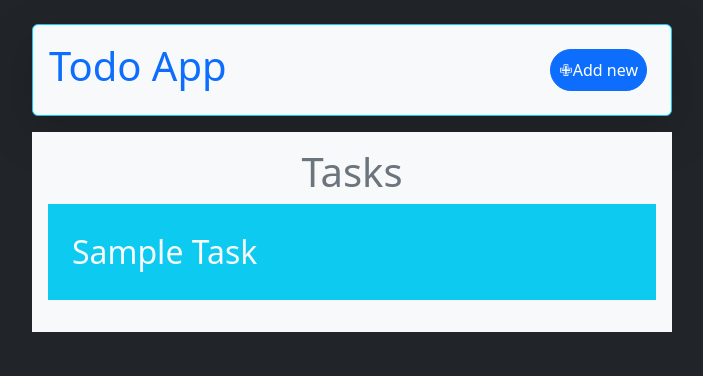
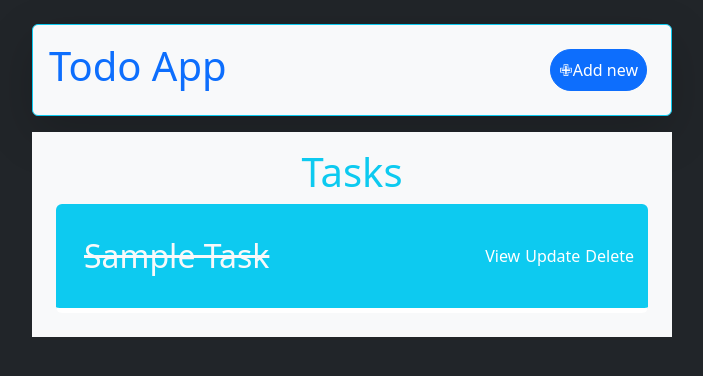
Before and after one commit to PrayasPathak/django-todo-app, a Django app: page / in a window 1280 px wide. Shown: the top 376 px of the page, without its empty margins (288-991 px from the left). Run offline with Django 4.2, Linux system fonts and the light colour scheme; tables that the repository leaves empty hold one stand-in row (values such as "Sample post"); some libraries are stand-ins or nearby versions.

Commit message:
Added update, delete and view functionality to the project.

```diff
--- a/todos/templates/todos/index.html
+++ b/todos/templates/todos/index.html
@@ -7,9 +7,21 @@
             <a href="{%url 'add'%}" class="btn btn-primary rounded-pill text-white p-2 m-2">&#10009;Add new</a>
     </main>
     <section class="container w-50 bg-light mt-3 p-3 text-light">
-        <h2 class="fs-1 text-secondary text-center">Tasks</h2>
+        <h2 class="fs-1 text-info text-center">Tasks</h2>
         {% for task in tasks %}
-            <p class="bg-info p-4 fs-2">{{task.title | title}}</p>
+        <div class="d-flex justify-content-between bg-info align-items-center border-5 border-bottom border-white m-2 p-1 rounded">
+                {% if task.completed == True %}
+                <strike class=" p-4 fs-2">{{task.title | title}}</strike>
+                {% else %}
+                <p class=" p-4 fs-2">{{task.title | title}}</p>
+                {% endif %}
+            <div class="d-flex justfy-content-evenly">
+                <a href="{%url 'view_task' task.id%}" class="nav-link text-white btn btn-primary" style="margin-right: 5px;">View</a>
+                <a href="{%url 'update_task' task.id%}" class="nav-link text-white btn btn-warning" style="margin-right: 5px;">Update</a>
+                <a href="{%url 'delete_task' task.id%}" class="nav-link text-white btn btn-danger" style="padding-right: 5px; margin-right: 5px;">Delete</a>
+            </div>
+        </div>
+
         {% endfor %}
     </section>
 </div>
--- a/todos/urls.py
+++ b/todos/urls.py
@@ -4,4 +4,7 @@ from . import views
 urlpatterns = [
     path("", views.index, name="home"),
     path("add/", views.add_task, name="add"),
+    path("update/<str:id>/", views.update_task, name="update_task"),
+    path("delete/<str:id>/", views.delete_task, name="delete_task"),
+    path("view/<str:id>/", views.view_task, name="view_task"),
 ]
--- a/todos/views.py
+++ b/todos/views.py
@@ -14,6 +14,12 @@ def index(request):
     return render(request, "todos/index.html", context)
 
 
+def view_task(request, id):
+    task = Task.objects.get(id=id)
+    context = {"task": task}
+    return render(request, "todos/view_task.html", context)
+
+
 def add_task(request):
     form = AddTaskForm()
     if request.method == "POST":
@@ -23,3 +29,24 @@ def add_task(request):
             return redirect("home")
     context = {"form": form}
     return render(request, "todos/add_task.html", context)
+
+
+def update_task(request, id):
+    task = Task.objects.get(id=id)
+    form = AddTaskForm(instance=task)
+    if request.method == "POST":
+        form = AddTaskForm(request.POST, instance=task)
+        if form.is_valid():
+            form.save()
+            return redirect("home")
+    context = {"form": form}
+    return render(request, "todos/update_task.html", context)
+
+
+def delete_task(request, id):
+    task = Task.objects.get(id=id)
+    if request.method == "POST":
+        task.delete()
+        return redirect("home")
+    context = {"task": task}
+    return render(request, "todos/delete_task.html", context)
```
Also changed, not shown: todos/templates/todos/add_task.html (+6 -1 lines), todos/templates/todos/delete_task.html (added, +23 -0 lines), todos/templates/todos/update_task.html (added, +15 -0 lines), todos/templates/todos/view_task.html (added, +22 -0 lines).
